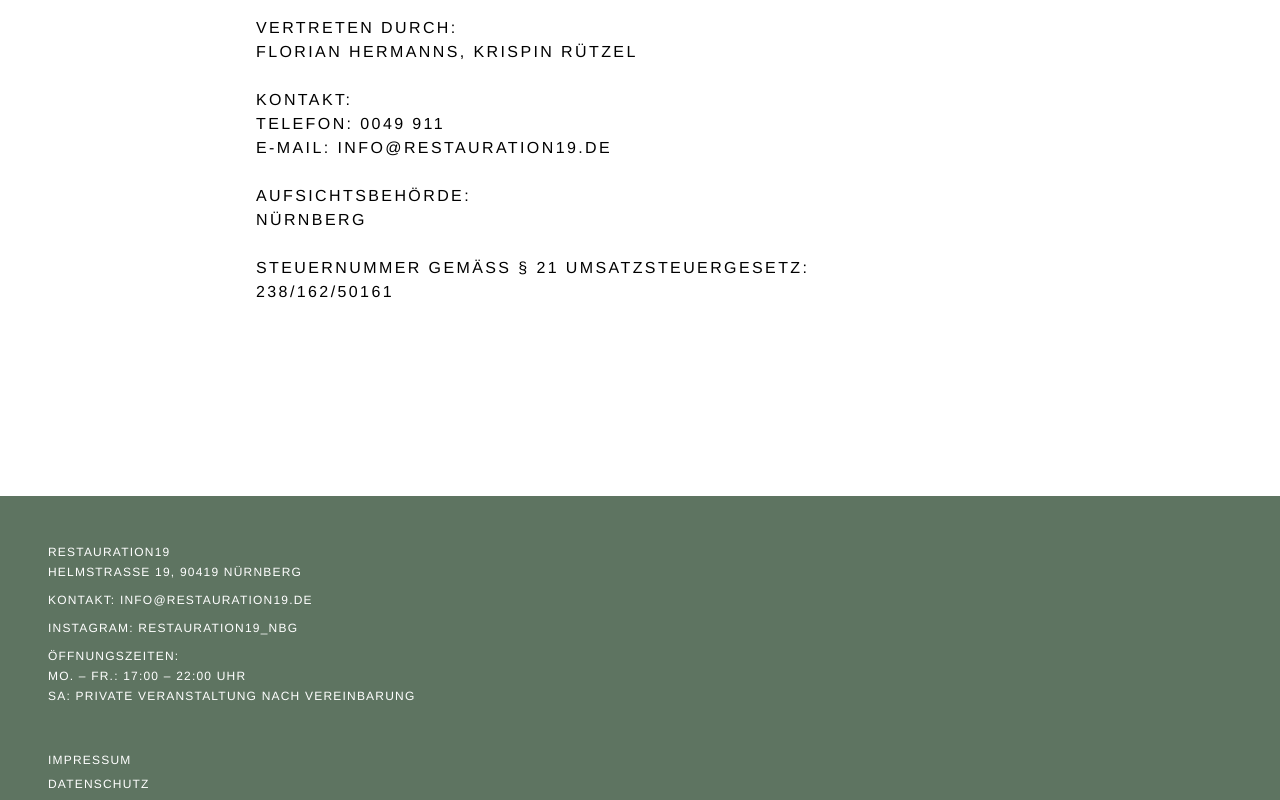
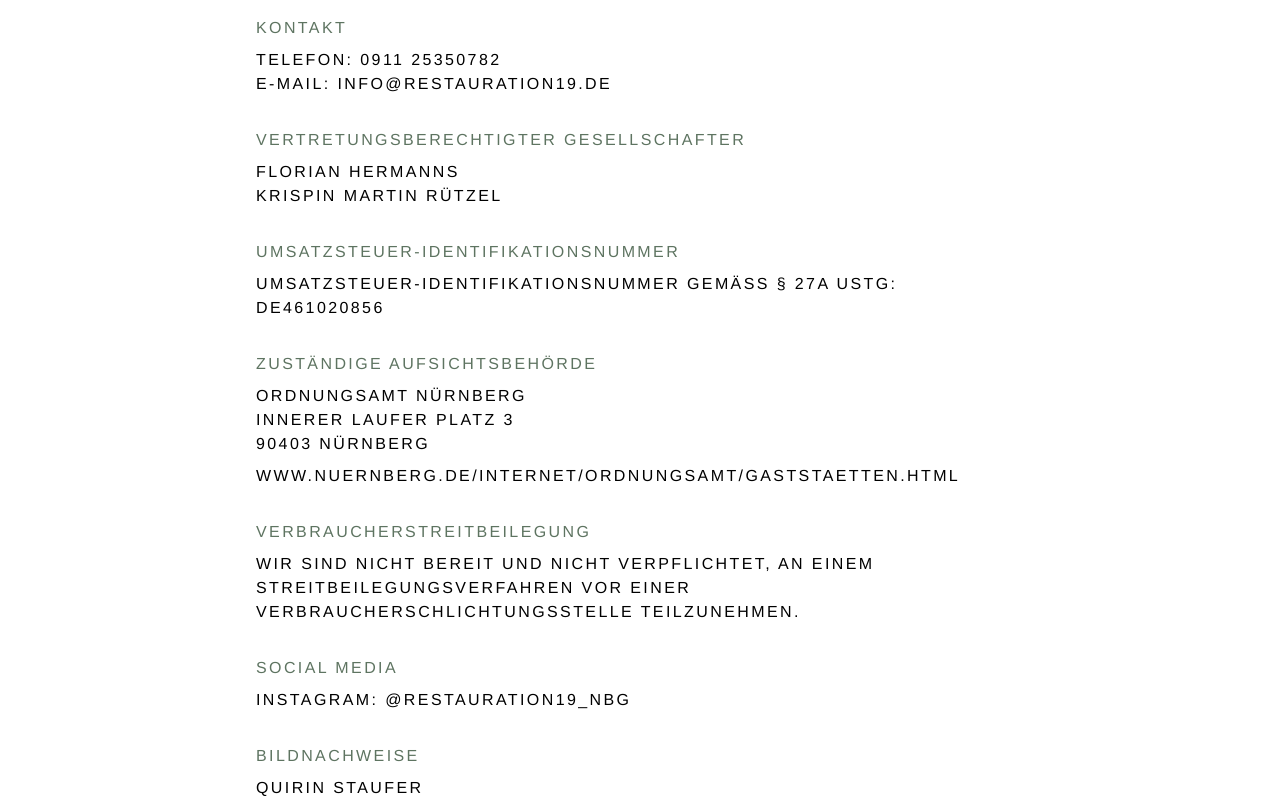
Before and after one commit to sebastianseegy/restauration19, a React (Vite) app: page /impressum in a window 1280 px wide. Shown: the part 360-1160 px from the top of the page. Built offline with nearby package versions, Linux system fonts and the light colour scheme.

Commit message:
Update Impressum.tsx

```diff
--- a/src/pages/Impressum.tsx
+++ b/src/pages/Impressum.tsx
@@ -1,30 +1,66 @@
 export default function Impressum() {
   return (
-    <div className="max-w-3xl mx-auto text-left flex flex-col gap-6 text-sm md:text-base">
+    <div className="max-w-3xl mx-auto text-left flex flex-col gap-8 text-sm md:text-base">
       <h1 className="text-2xl mb-8 text-center">IMPRESSUM</h1>
-      <p>ANGABEN GEMÄSS § 5 TMG</p>
+
+      <div className="flex flex-col gap-2">
+        <p>HERMANNS &amp; RÜTZEL GBR</p>
         <p>
-        Hermanns&amp;Rützel GbR<br/>
-        Helmstraße 19<br/>
-        90419 Nürnberg
+          HELMSTRASSE 19<br/>
+          RESTAURATION19<br/>
+          90419 NÜRNBERG
         </p>
+      </div>
+
+      <div className="flex flex-col gap-2">
+        <p className="text-brand-green">KONTAKT</p>
         <p>
-        VERTRETEN DURCH:<br/>
-        Florian Hermanns, Krispin Rützel
+          TELEFON: 0911 25350782<br/>
+          E-MAIL: <a href="mailto:info@restauration19.de" className="hover:text-brand-pink transition-colors">INFO@RESTAURATION19.DE</a>
         </p>
+      </div>
+
+      <div className="flex flex-col gap-2">
+        <p className="text-brand-green">VERTRETUNGSBERECHTIGTER GESELLSCHAFTER</p>
         <p>
-        KONTAKT:<br/>
-        Telefon: 0049 911<br/>
-        E-Mail: <a href="mailto:info@restauration19.de" className="hover:text-brand-pink transition-colors">info@restauration19.de</a>
+          FLORIAN HERMANNS<br/>
+          KRISPIN MARTIN RÜTZEL
         </p>
+      </div>
+
+      <div className="flex flex-col gap-2">
+        <p className="text-brand-green">UMSATZSTEUER-IDENTIFIKATIONSNUMMER</p>
+        <p>UMSATZSTEUER-IDENTIFIKATIONSNUMMER GEMÄSS § 27A USTG: DE461020856</p>
+      </div>
+
+      <div className="flex flex-col gap-2">
+        <p className="text-brand-green">ZUSTÄNDIGE AUFSICHTSBEHÖRDE</p>
         <p>
-        AUFSICHTSBEHÖRDE:<br/>
-        Nürnberg
+          ORDNUNGSAMT NÜRNBERG<br/>
+          INNERER LAUFER PLATZ 3<br/>
+          90403 NÜRNBERG
         </p>
-      <p>
-        STEUERNUMMER GEMÄSS § 21 UMSATZSTEUERGESETZ:<br/>
-        238/162/50161
-      </p>
+        <a href="https://www.nuernberg.de/internet/ordnungsamt/gaststaetten.html" target="_blank" rel="noopener noreferrer" className="hover:text-brand-pink transition-colors break-all">
+          WWW.NUERNBERG.DE/INTERNET/ORDNUNGSAMT/GASTSTAETTEN.HTML
+        </a>
+      </div>
+
+      <div className="flex flex-col gap-2">
+        <p className="text-brand-green">VERBRAUCHERSTREITBEILEGUNG</p>
+        <p>WIR SIND NICHT BEREIT UND NICHT VERPFLICHTET, AN EINEM STREITBEILEGUNGSVERFAHREN VOR EINER VERBRAUCHERSCHLICHTUNGSSTELLE TEILZUNEHMEN.</p>
+      </div>
+
+      <div className="flex flex-col gap-2">
+        <p className="text-brand-green">SOCIAL MEDIA</p>
+        <a href="https://www.instagram.com/restauration19_nbg" target="_blank" rel="noopener noreferrer" className="hover:text-brand-pink transition-colors">
+          INSTAGRAM: @RESTAURATION19_NBG
+        </a>
+      </div>
+
+      <div className="flex flex-col gap-2">
+        <p className="text-brand-green">BILDNACHWEISE</p>
+        <p>QUIRIN STAUFER</p>
+      </div>
     </div>
   );
 }
```
Lines whose indentation alone changed are shown as unchanged.
